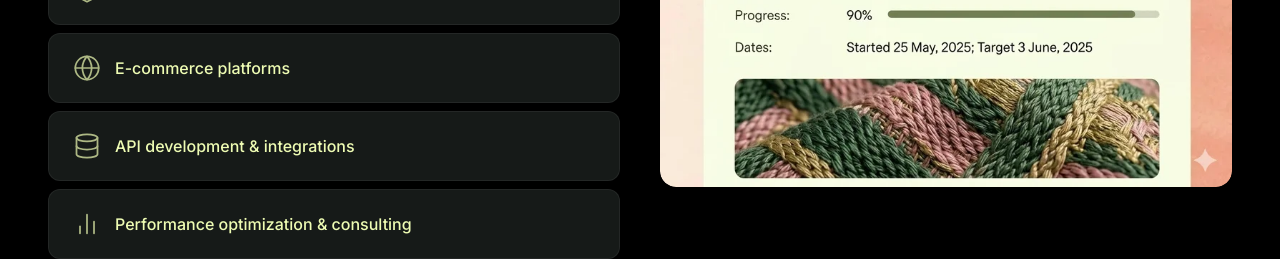
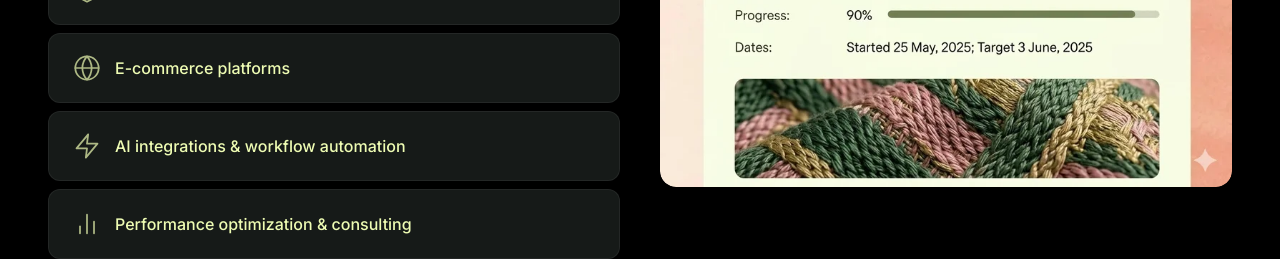
Before and after one commit to EldarGrb/Portfolio2, a React (Vite) app: page / in a window 1280 px wide. Shown: the part 1420-1679 px from the top of the page. Built offline with nearby package versions, Linux system fonts and the light colour scheme.

Commit message:
replace api service with ai integration offering

```diff
--- a/src/data/servicesData.js
+++ b/src/data/servicesData.js
@@ -18,10 +18,10 @@ export const services = [
     tags: ['Shopify', 'Stripe', 'WordPress', 'Subscriptions'],
   },
   {
-    icon: 'Database',
-    title: 'API development & integrations',
-    description: 'Custom API design, third-party integrations, and microservice architecture for seamless data flow.',
-    tags: ['REST', 'GraphQL', 'Webhooks', 'Microservices'],
+    icon: 'Zap',
+    title: 'AI integrations & workflow automation',
+    description: 'Implement practical AI systems into daily operations, including AI voice receptionists, AI customer support assistants, and n8n-powered workflow automation.',
+    tags: ['AI integrations', 'n8n', 'Voice AI', 'Customer Support AI'],
   },
   {
     icon: 'BarChart',
```
